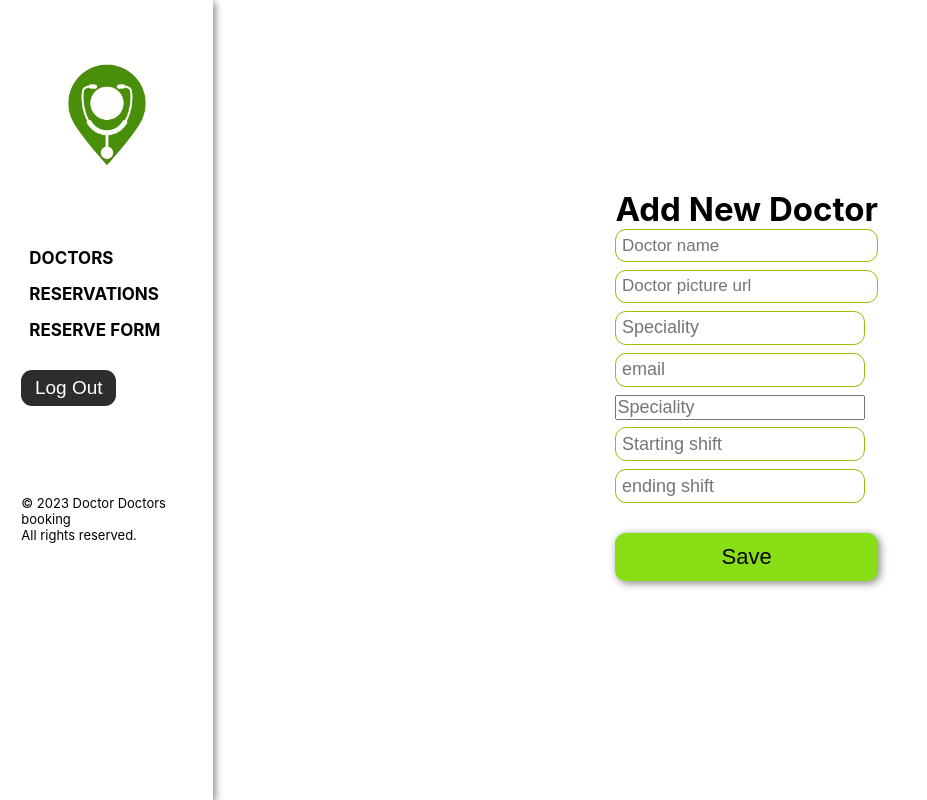
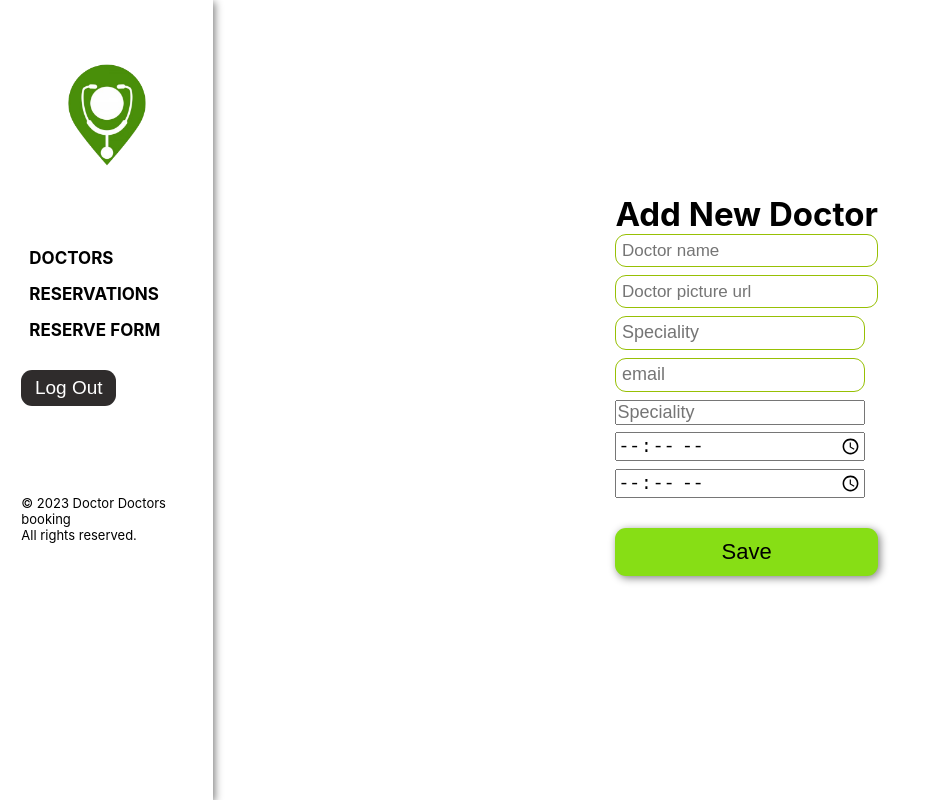
Before and after one commit to M-Anwar-Hussaini/Doctor-Appointment-Front-End, a React (Create React App) app: page /add-doctor in a window 1280 px wide. Shown: the whole page, without its empty margins (0-927 px from the left). Built offline with nearby package versions, Linux system fonts and the light colour scheme; no server answers; sample sign-in values are in the browser's storage; some icons are missing.

Commit message:
add error msgs and time type to doctor form

```diff
--- a/src/components/Login.jsx
+++ b/src/components/Login.jsx
@@ -61,6 +61,7 @@ function Login() {
       });
 
       if (!loginResponse.ok) {
+        toast.error('Login failed');
         throw new Error('Error logging in');
       }
 
--- a/src/components/Register.jsx
+++ b/src/components/Register.jsx
@@ -120,6 +120,7 @@ function Register() {
       });
 
       if (!response.ok) {
+        toast.error('Sign up failed');
         throw new Error('Error signing up');
       }
 
--- a/src/components/doctors/AddDoctorsForm.jsx
+++ b/src/components/doctors/AddDoctorsForm.jsx
@@ -56,6 +56,7 @@ function AddDoctorsForm() {
       }
     } catch (error) {
       console.error('Error creating doctor:', error);
+      toast.error('Error creating doctor');
     }
   };
 
@@ -74,6 +75,7 @@ function AddDoctorsForm() {
                   name="doctors_name"
                   id="doctors_id"
                   placeholder="Doctor name"
+                  value={name}
                   onChange={(e) => setName(e.target.value)}
                 />
               </div>
@@ -84,6 +86,7 @@ function AddDoctorsForm() {
                   name="doctors_photo"
                   id="doctors_photo"
                   placeholder="Doctor picture url"
+                  value={picture}
                   onChange={(e) => setPicture(e.target.value)}
                 />
               </div>
@@ -101,6 +104,7 @@ function AddDoctorsForm() {
                   name="doctor_color"
                   // id="doctor_color"
                   placeholder="Speciality"
+                  value={speciality}
                   onChange={(e) => setSpeciality(e.target.value)}
                 />
               </div>
@@ -118,6 +122,7 @@ function AddDoctorsForm() {
                   name="doctor_color"
                   // id="doctor_color"
                   placeholder="email"
+                  value={email}
                   onChange={(e) => setEmail(e.target.value)}
                 />
               </div>
@@ -135,6 +140,7 @@ function AddDoctorsForm() {
                   name="doctor_color"
                   // id="doctor_color"
                   placeholder="Speciality"
+                  value={phone}
                   onChange={(e) => setPhone(e.target.value)}
                 />
               </div>
@@ -148,10 +154,11 @@ function AddDoctorsForm() {
                 </label> */}
                 <input
                   className="input-half"
-                  type="text"
+                  type="time"
                   name="doctor_color"
                   // id="doctor_color"
                   placeholder="Starting shift"
+                  value={startingShift}
                   onChange={(e) => setStartingShift(e.target.value)}
                 />
               </div>
@@ -165,10 +172,11 @@ function AddDoctorsForm() {
                 </label> */}
                 <input
                   className="input-half"
-                  type="text"
+                  type="time"
                   name="doctor_color"
                   // id="doctor_color"
                   placeholder="ending shift"
+                  value={endingShift}
                   onChange={(e) => setEndingShift(e.target.value)}
                 />
               </div>
--- a/src/index.jsx
+++ b/src/index.jsx
@@ -2,8 +2,8 @@ import React from 'react';
 import ReactDOM from 'react-dom/client';
 import { Provider } from 'react-redux';
 import { BrowserRouter } from 'react-router-dom';
+import { Toaster } from 'sonner';
 import { AuthProvider } from './context/AuthProvider';
-import { Toaster } from 'sonner';
 import './assets/css/index.css';
 import store from './redux/store';
 import App from './App';
@@ -17,7 +17,7 @@ root.render(
     <React.StrictMode>
       <BrowserRouter>
         <AuthProvider>
-          <Toaster />
+          <Toaster richColors position="top-right" />
           <App />
         </AuthProvider>
       </BrowserRouter>
```
